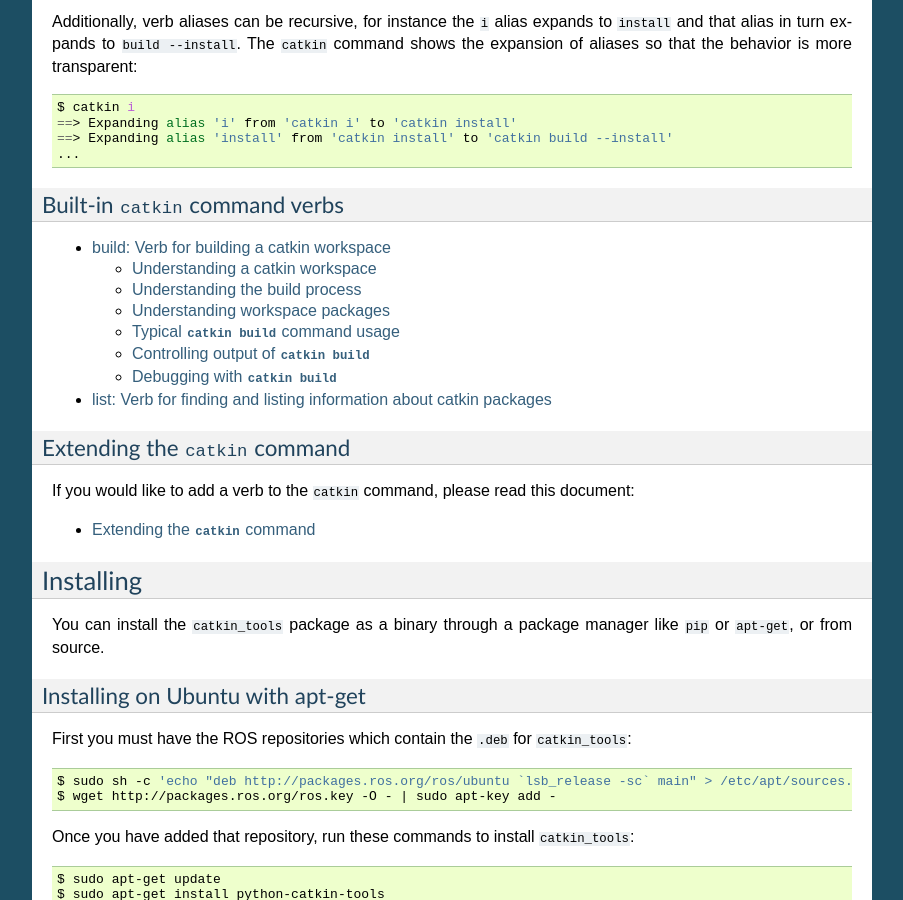
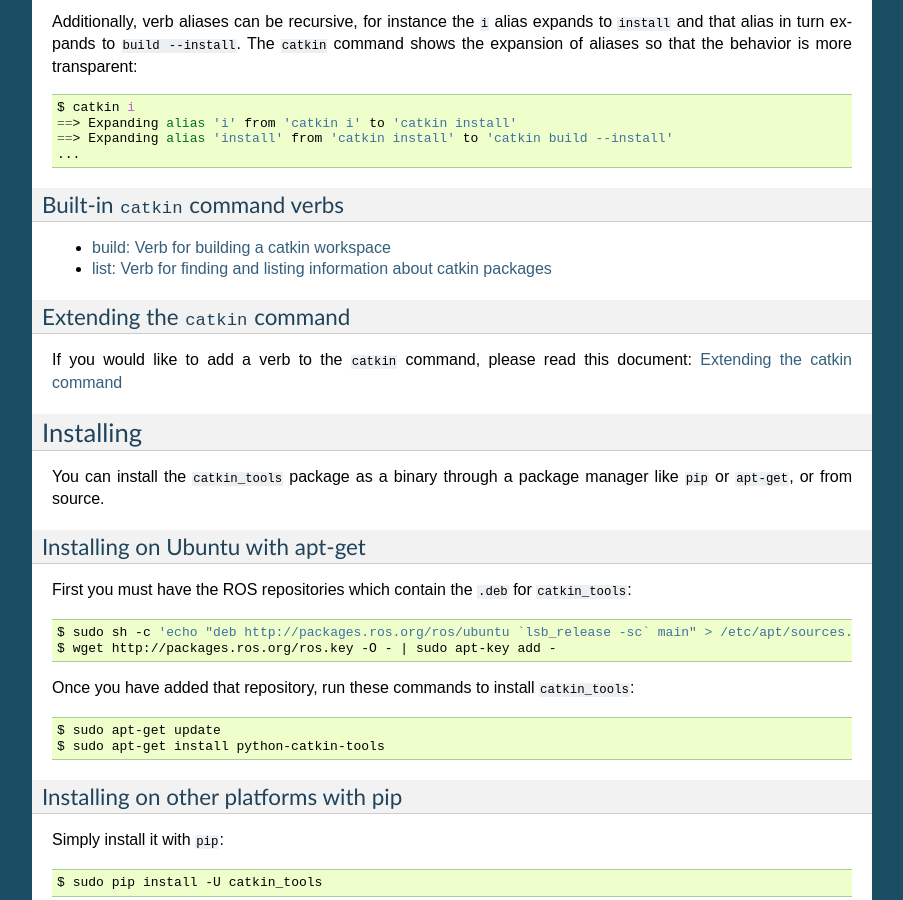
Before and after one commit to catkin/catkin_tools, a Sphinx documentation site: the page built from docs/index.rst, in a window 1280 px wide and 900 px high, scrolled down 987 px. Shown: the whole window, without its empty margins (198-1101 px from the left). Built offline with Sphinx 7.4.7, drawn with Linux system fonts in a browser that asks for light colours; some of the changed lines change nothing that is shown.

Commit message:
fixing up linking (again) in docs

```diff
--- a/docs/index.rst
+++ b/docs/index.rst
@@ -73,19 +73,13 @@
 Built-in ``catkin`` command verbs
 ^^^^^^^^^^^^^^^^^^^^^^^^^^^^^^^^^
 
-.. toctree::
-
-    build: Verb for building a catkin workspace <commands/catkin_build>
-    list: Verb for finding and listing information about catkin packages <commands/catkin_list>
+- :doc:`build: Verb for building a catkin workspace <commands/catkin_build>`
+- :doc:`list: Verb for finding and listing information about catkin packages <commands/catkin_list>`
 
 Extending the ``catkin`` command
 ^^^^^^^^^^^^^^^^^^^^^^^^^^^^^^^^
 
-If you would like to add a verb to the ``catkin`` command, please read this document:
-
-.. toctree::
-
-    development/extending_the_catkin_command
+If you would like to add a verb to the ``catkin`` command, please read this document: :doc:`development/extending_the_catkin_command`
 
 Installing
 ----------
```
